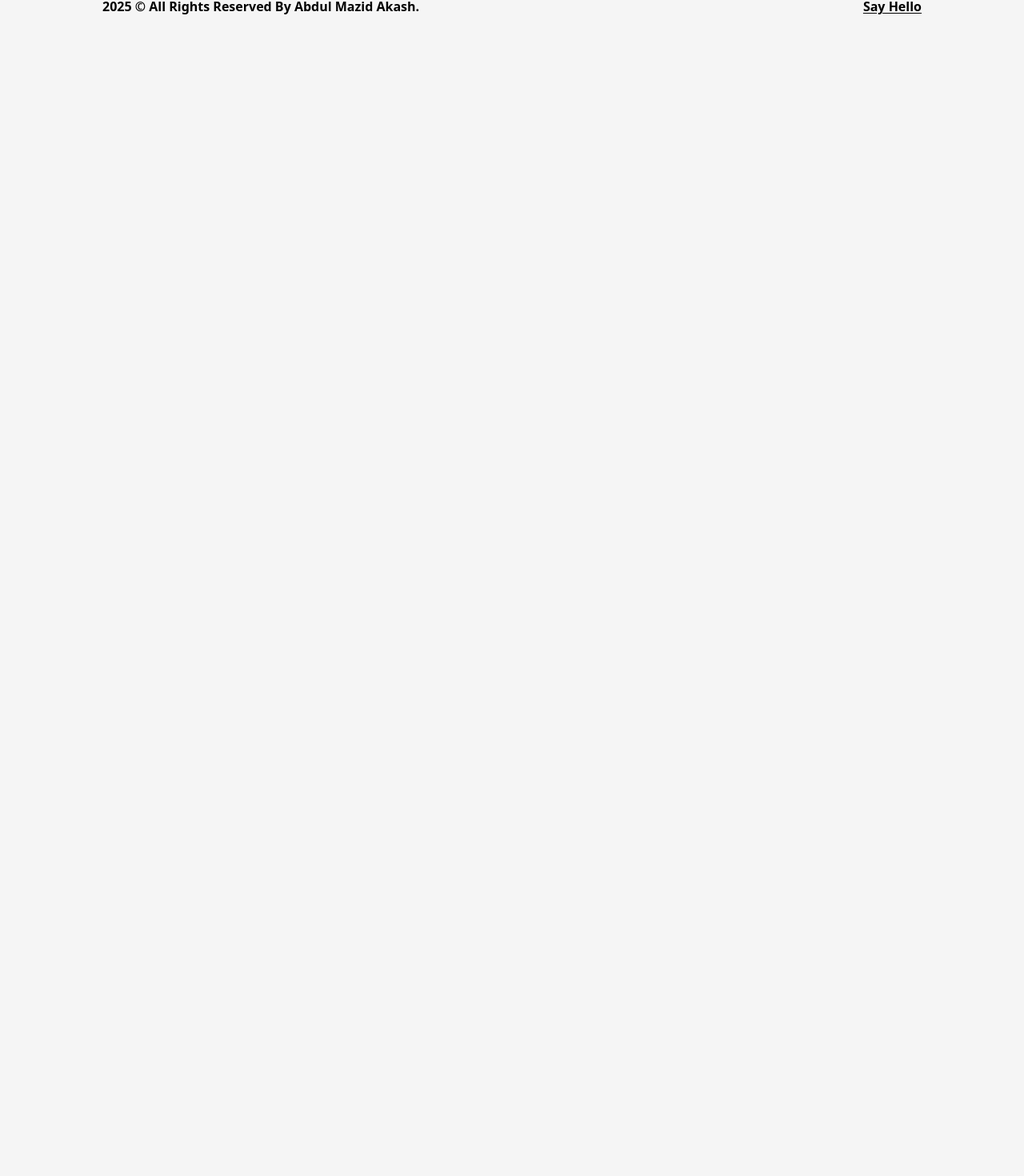
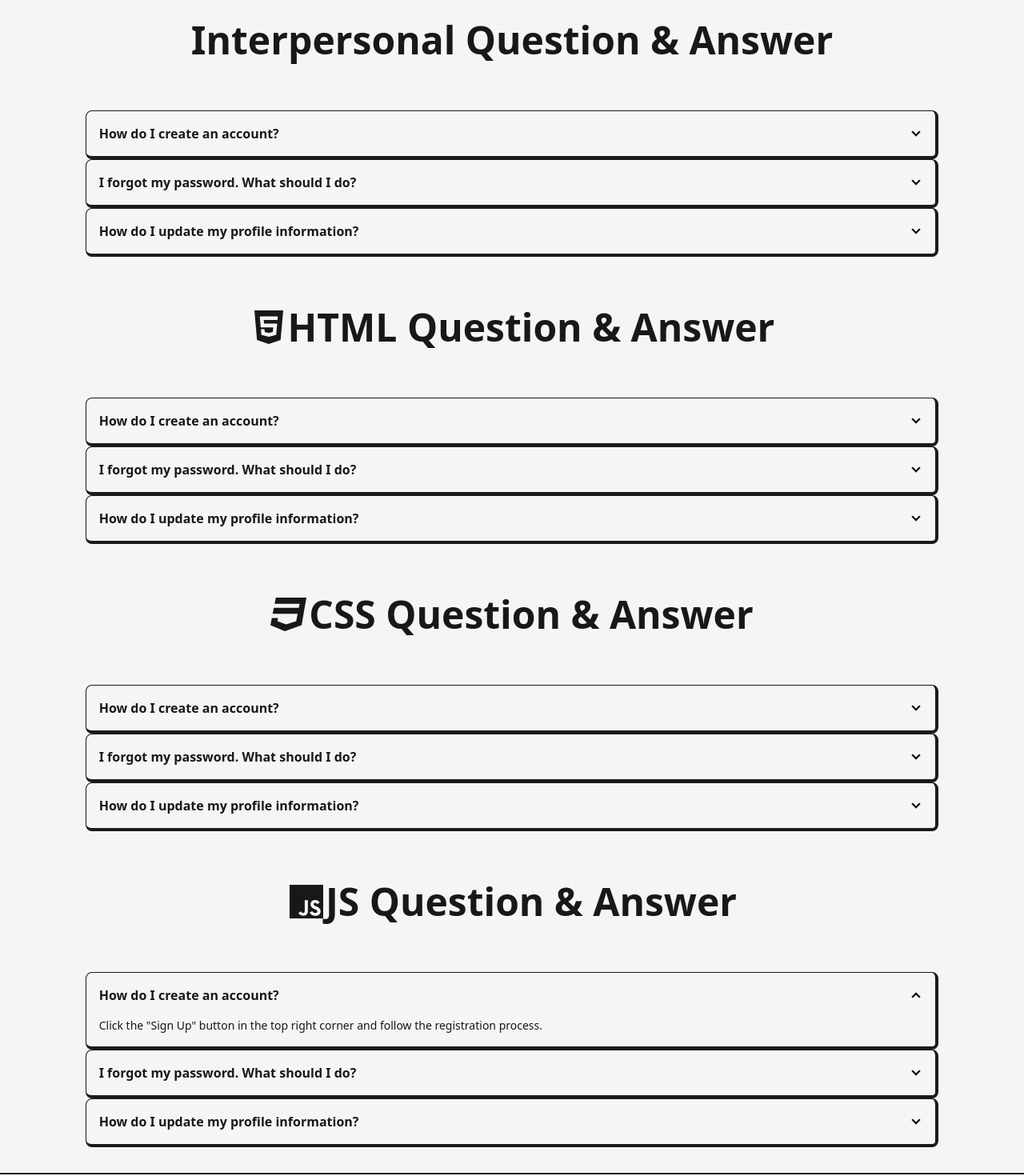
Before and after one commit to abdulmazidakash/f-next-js-portfolio-2025, a Next.js app: page /articles in a window 1280 px wide. Shown: the part 1613-3083 px from the top of the page at 80% size. Before the commit the page ends 1665 px from the top, so only its background shows below. Built offline with nearby package versions, Linux system fonts and the light colour scheme.

Commit message:
article page some question and answer section add, and daisy ui install

```diff
--- a/package.json
+++ b/package.json
@@ -18,6 +18,7 @@
   "devDependencies": {
     "@eslint/eslintrc": "^3",
     "@tailwindcss/postcss": "^4",
+    "daisyui": "^5.0.43",
     "eslint": "^9",
     "eslint-config-next": "15.3.4",
     "tailwindcss": "^4"
--- /dev/null
+++ b/src/app/articles/components/CssQandA.jsx
@@ -0,0 +1,25 @@
+import React from 'react'
+import { FaCss3 } from 'react-icons/fa6'
+
+export default function CssQandA() {
+  return (
+	<div className='w-10/12 mx-auto my-8'>
+	<h2 className='font-bold text-2xl sm:text-3xl md:text-4xl lg:text-5xl w-full text-center my-6 sm:my-8 md:my-10 lg:my-16 flex items-center justify-center'><FaCss3 /> CSS Question & Answer</h2>
+		<div className="collapse collapse-arrow bg-light border border-solid border-dark border-r-2 sm:border-r-3 md:border-r-4 border-b-2 sm:border-b-3 md:border-b-4">
+	<input type="radio" name="my-accordion-2" defaultChecked />
+	<div className="collapse-title font-semibold">How do I create an account?</div>
+	<div className="collapse-content text-sm">Click the "Sign Up" button in the top right corner and follow the registration process.</div>
+  </div>
+  <div className="collapse collapse-arrow bg-light border border-solid border-dark border-r-2 sm:border-r-3 md:border-r-4 border-b-2 sm:border-b-3 md:border-b-4">
+	<input type="radio" name="my-accordion-2" />
+	<div className="collapse-title font-semibold">I forgot my password. What should I do?</div>
+	<div className="collapse-content text-sm">Click on "Forgot Password" on the login page and follow the instructions sent to your email.</div>
+  </div>
+  <div className="collapse collapse-arrow bg-light border border-solid border-dark border-r-2 sm:border-r-3 md:border-r-4 border-b-2 sm:border-b-3 md:border-b-4">
+	<input type="radio" name="my-accordion-2" />
+	<div className="collapse-title font-semibold">How do I update my profile information?</div>
+	<div className="collapse-content text-sm">Go to "My Account" settings and select "Edit Profile" to make changes.</div>
+  </div>
+	</div>
+	)
+  }
--- /dev/null
+++ b/src/app/articles/components/HtmlQandA.jsx
@@ -0,0 +1,25 @@
+import React from 'react'
+import { FaHtml5 } from 'react-icons/fa6'
+
+export default function HtmlQandA() {
+  return (
+	<div className='w-10/12 mx-auto my-8 '>
+	<h2 className='font-bold text-2xl sm:text-3xl md:text-4xl lg:text-5xl w-full text-center my-6 sm:my-8 md:my-10 lg:my-16 flex items-center justify-center'><FaHtml5/> HTML Question & Answer</h2>
+		<div className="collapse collapse-arrow bg-light border border-solid border-dark border-r-2 sm:border-r-3 md:border-r-4 border-b-2 sm:border-b-3 md:border-b-4">
+  <input type="radio" name="my-accordion-2" defaultChecked />
+  <div className="collapse-title font-semibold">How do I create an account?</div>
+  <div className="collapse-content text-sm">Click the "Sign Up" button in the top right corner and follow the registration process.</div>
+</div>
+<div className="collapse collapse-arrow bg-light border border-solid border-dark border-r-2 sm:border-r-3 md:border-r-4 border-b-2 sm:border-b-3 md:border-b-4">
+  <input type="radio" name="my-accordion-2" />
+  <div className="collapse-title font-semibold">I forgot my password. What should I do?</div>
+  <div className="collapse-content text-sm">Click on "Forgot Password" on the login page and follow the instructions sent to your email.</div>
+</div>
+<div className="collapse collapse-arrow bg-light border border-solid border-dark border-r-2 sm:border-r-3 md:border-r-4 border-b-2 sm:border-b-3 md:border-b-4">
+  <input type="radio" name="my-accordion-2" />
+  <div className="collapse-title font-semibold">How do I update my profile information?</div>
+  <div className="collapse-content text-sm">Go to "My Account" settings and select "Edit Profile" to make changes.</div>
+</div>
+	</div>
+  )
+}
--- /dev/null
+++ b/src/app/articles/components/InterQandA.jsx
@@ -0,0 +1,24 @@
+import React from 'react'
+
+export default function InterQandA() {
+  return (
+	<div className='w-10/12 mx-auto my-8'>
+    <h2 className='font-bold text-2xl sm:text-3xl md:text-4xl lg:text-5xl w-full text-center my-6 sm:my-8 md:my-10 lg:my-16'>Interpersonal Question & Answer</h2>
+		<div className="collapse collapse-arrow bg-light border border-solid border-dark border-r-2 sm:border-r-3 md:border-r-4 border-b-2 sm:border-b-3 md:border-b-4">
+  <input type="radio" name="my-accordion-2" defaultChecked />
+  <div className="collapse-title font-semibold">How do I create an account?</div>
+  <div className="collapse-content text-sm">Click the "Sign Up" button in the top right corner and follow the registration process.</div>
+</div>
+<div className="collapse collapse-arrow bg-light border border-solid border-dark border-r-2 sm:border-r-3 md:border-r-4 border-b-2 sm:border-b-3 md:border-b-4">
+  <input type="radio" name="my-accordion-2" />
+  <div className="collapse-title font-semibold">I forgot my password. What should I do?</div>
+  <div className="collapse-content text-sm">Click on "Forgot Password" on the login page and follow the instructions sent to your email.</div>
+</div>
+<div className="collapse collapse-arrow bg-light border border-solid border-dark border-r-2 sm:border-r-3 md:border-r-4 border-b-2 sm:border-b-3 md:border-b-4">
+  <input type="radio" name="my-accordion-2" />
+  <div className="collapse-title font-semibold">How do I update my profile information?</div>
+  <div className="collapse-content text-sm">Go to "My Account" settings and select "Edit Profile" to make changes.</div>
+</div>
+	</div>
+  )
+}
--- /dev/null
+++ b/src/app/articles/components/JsQandA.jsx
@@ -0,0 +1,25 @@
+import React from 'react'
+import { FaJs } from 'react-icons/fa6'
+
+export default function JsQandA() {
+  return (
+	<div className='w-10/12 mx-auto my-8'>
+	<h2 className='font-bold text-2xl sm:text-3xl md:text-4xl lg:text-5xl w-full text-center my-6 sm:my-8 md:my-10 lg:my-16 flex items-center justify-center'><FaJs /> JS Question & Answer</h2>
+		<div className="collapse collapse-arrow bg-light border border-solid border-dark border-r-2 sm:border-r-3 md:border-r-4 border-b-2 sm:border-b-3 md:border-b-4">
+	<input type="radio" name="my-accordion-2" defaultChecked />
+	<div className="collapse-title font-semibold">How do I create an account?</div>
+	<div className="collapse-content text-sm">Click the "Sign Up" button in the top right corner and follow the registration process.</div>
+	</div>
+	<div className="collapse collapse-arrow bg-light border border-solid border-dark border-r-2 sm:border-r-3 md:border-r-4 border-b-2 sm:border-b-3 md:border-b-4">
+	<input type="radio" name="my-accordion-2" />
+	<div className="collapse-title font-semibold">I forgot my password. What should I do?</div>
+	<div className="collapse-content text-sm">Click on "Forgot Password" on the login page and follow the instructions sent to your email.</div>
+	</div>
+	<div className="collapse collapse-arrow bg-light border border-solid border-dark border-r-2 sm:border-r-3 md:border-r-4 border-b-2 sm:border-b-3 md:border-b-4">
+	<input type="radio" name="my-accordion-2" />
+	<div className="collapse-title font-semibold">How do I update my profile information?</div>
+	<div className="collapse-content text-sm">Go to "My Account" settings and select "Edit Profile" to make changes.</div>
+	</div>
+	</div>
+	)
+	}
--- a/src/app/articles/page.jsx
+++ b/src/app/articles/page.jsx
@@ -1,6 +1,10 @@
 import React from 'react'
 import ArticlesPage from './components/ArticlePage';
 import TransitionEffect from '@/components/TransitionEffect';
+import InterQandA from './components/InterQandA';
+import HtmlQandA from './components/HtmlQandA';
+import CssQandA from './components/CssQandA';
+import JsQandA from './components/JsQandA';
 
 export const metadata = {
   title: "Articles | Abdul Mazid Akash",
@@ -12,6 +16,10 @@ export default function Article() {
 	<div>
     <TransitionEffect/>
 		<ArticlesPage/>
+    <InterQandA/>
+    <HtmlQandA/>
+    <CssQandA/>
+    <JsQandA/>
 	</div>
   )
 }
--- a/src/app/globals.css
+++ b/src/app/globals.css
@@ -1,4 +1,5 @@
 @import "tailwindcss";
+@plugin "daisyui";
 
 @theme  {
   --color-dark: #1b1b1b;
--- a/src/components/TransitionEffect.jsx
+++ b/src/components/TransitionEffect.jsx
@@ -6,7 +6,7 @@ export default function TransitionEffect() {
   return (
 	<>
 		<motion.div
-		className='fixed top-0 bottom-0 right-full w-screen h-screen z-30 bg-primary'
+		className='fixed top-0 bottom-0 right-full w-screen h-screen z-30 bg-teal-500'
 		initial={{x: '100%', width: '100%'}}
 		animate={{x:'0%', width: '0%'}}
 		exit={{x: ['0%', '100%'], width:['0%', '100%']}}
```
Also changed, not shown: 1 other file (tests, documents, lock files or other folders).
